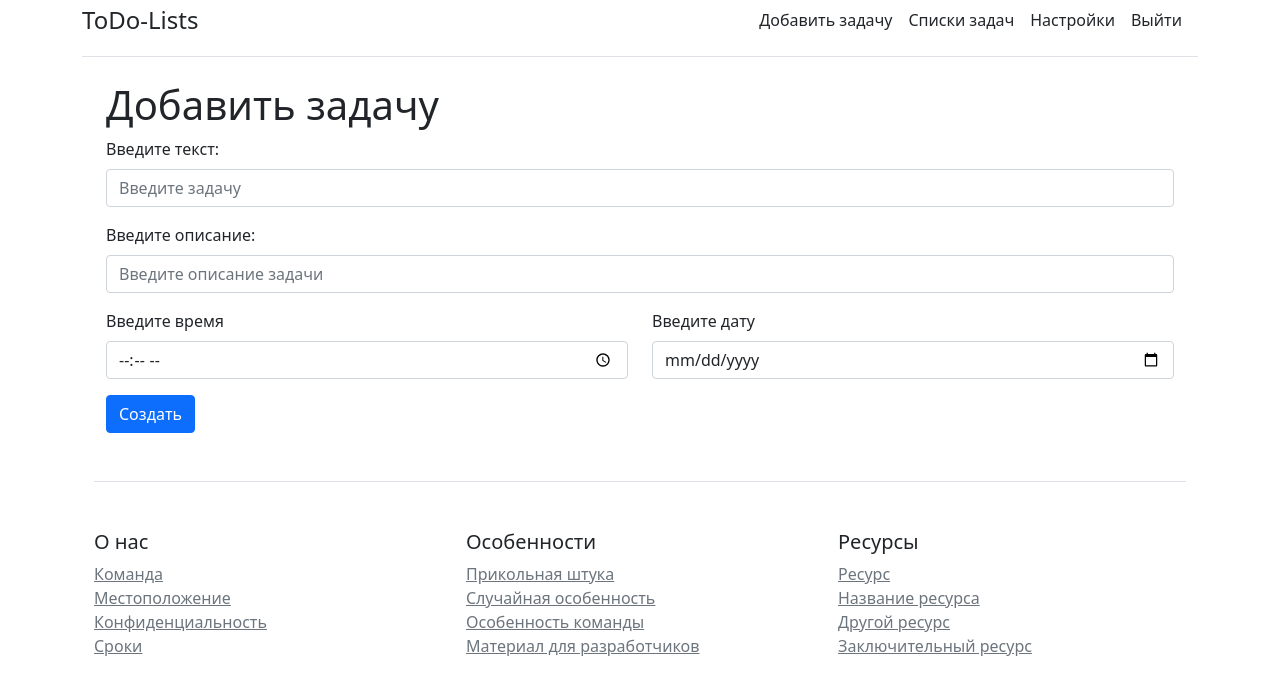
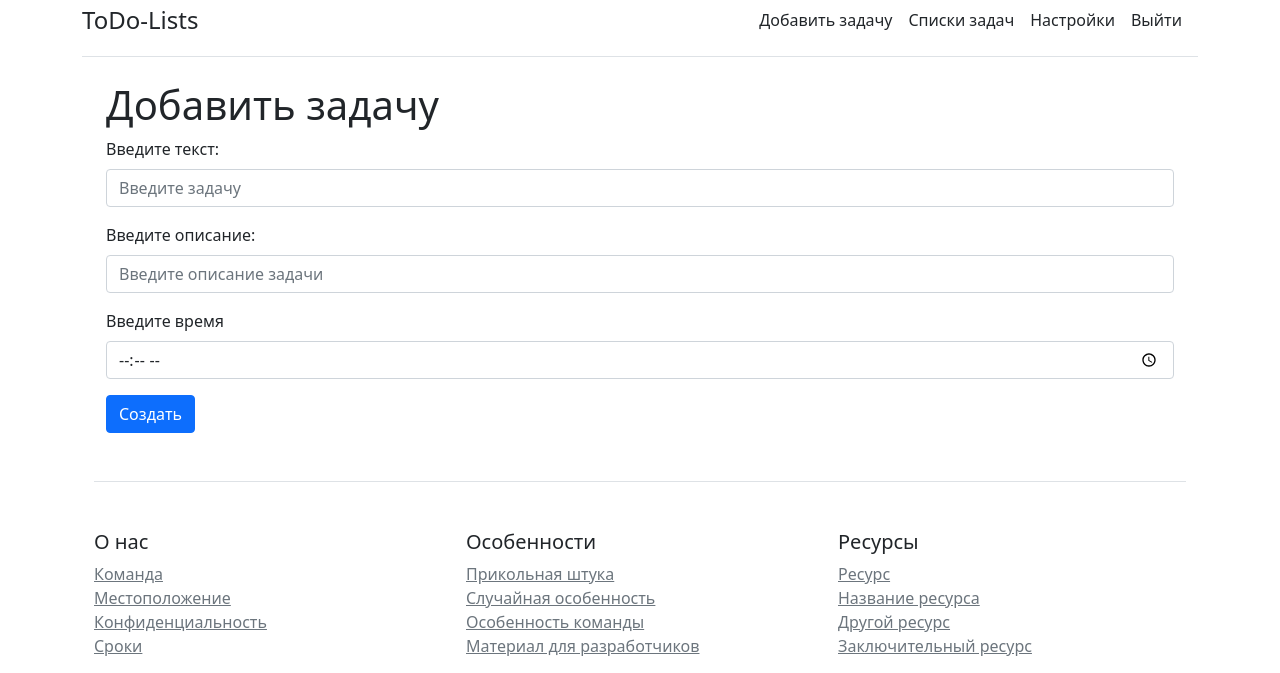
Before and after one commit to nvt-al/ToDo-bot, a Flask app: page /add_task in a window 1280 px wide. Shown: the top 673 px of the page. Run offline with Flask 3, Linux system fonts and the light colour scheme; the visitor is signed in with stand-in values (Sample User, id 1); parts of the project's set-up code (start-up, migrations or seed data) failed here and were passed over.

Commit message:
fix data

```diff
--- a/webapp/forms.py
+++ b/webapp/forms.py
@@ -1,5 +1,5 @@
 from flask_wtf import FlaskForm
-from wtforms import StringField, SubmitField, DateField, TimeField, SelectMultipleField
+from wtforms import DateField, SelectMultipleField, StringField, SubmitField, TimeField
 from wtforms.validators import DataRequired, Length, Optional, ValidationError
 
 
@@ -33,6 +33,4 @@ class TaskForm(FlaskForm):
             Length(min=1, max=500, message="Описание должно быть от 1 до 500 символов"),
         ],
     )
-
     to_time = TimeField("Введите время", format="%H:%M", validators=[Optional()])
-    to_date = DateField("Введите дату", format="%Y-%m-%d", validators=[DataRequired()])
--- a/webapp/models.py
+++ b/webapp/models.py
@@ -20,9 +20,6 @@ class TaskTemplates(Base):
     owner = db.Column(db.Integer, db.ForeignKey("user.id"), nullable=False)
     description = db.Column(db.Text)
     is_active = db.Column(db.Boolean, nullable=False, default=True)
-    to_date = db.Column(db.Date)
-    to_time = db.Column(db.Time)
-
 
     def __repr__(self):
         return "<Задача {} {}>".format(self.id, self.name)
@@ -35,7 +32,6 @@ class TaskTemplates(Base):
 
 class ToDoLists(Base):
     id = db.Column(db.Integer, primary_key=True)
-
     name = db.Column(db.String, nullable=False, unique=True)
 
     def __repr__(self):
@@ -48,7 +44,5 @@ class Tasks(Base):
     id_list = db.Column(db.Integer, db.ForeignKey("to_do_lists.id"), nullable=False)
     task_done = db.Column(db.Boolean, default=False)
 
-
     def __repr__(self):
-
         return "<Задача №{} из списка {}>".format(self.id_task, self.id_list)
--- a/webapp/templates/add_task.html
+++ b/webapp/templates/add_task.html
@@ -10,9 +10,6 @@
         <h1>Добавить задачу</h1>
 
         <form method="POST" action="/add_task" class="needs-validation" novalidate>
-
-
-
             <div class="mb-3">
                 {{ form.csrf_token }}
                 {{ form.name_task.label(class="form-label") }}
@@ -56,14 +53,6 @@
                         Пожалуйста, введите время.
                     </div>
                 </div>
-            <div class="col">
-                {{ form.csrf_token }}
-                {{ form.to_date.label(class="form-label") }}
-                {{ form.to_date(class="form-control", placeholder="Введите дату", required=True) }}
-                <div class="invalid-feedback">
-                    Пожалуйста, введите дату.
-                </div>
-            </div>
             </div>
 
             <button class="btn btn-primary" type="submit">Создать</button>
--- a/webapp/templates/index.html
+++ b/webapp/templates/index.html
@@ -38,8 +38,6 @@
                                         {% else %}
                                             <span class="badge bg-success">Завершено</span>
                                         {% endif %}
-              <a href="/update/{{task.id}}" class="btn btn-outline-secondary">Отметить</a>
-              <a href="/delete/{{task.id}}" class="btn btn-outline-success">Удалить</a>
                                     </div>
                                 </div>
                             </li>
--- a/webapp/views.py
+++ b/webapp/views.py
@@ -1,9 +1,8 @@
-from flask import Blueprint, render_template, url_for, redirect, flash, abort, request
-from flask_login import login_required, current_user
-from datetime import datetime
-from webapp.forms import TaskForm, CreateList
-from webapp.models import TaskTemplates, Tasks, ToDoLists, db
+from flask import Blueprint, abort, flash, redirect, render_template, request, url_for
+from flask_login import current_user, login_required
 
+from webapp.forms import CreateList, TaskForm
+from webapp.models import Tasks, TaskTemplates, ToDoLists, db
 
 tasks_bp = Blueprint("tasks", __name__)
 
@@ -11,9 +10,7 @@ tasks_bp = Blueprint("tasks", __name__)
 def create_task_list(form):
     selected_tasks = request.form.getlist("list_task")
     selected_tasks = [int(task_id) for task_id in selected_tasks]
-    selected_tasks = TaskTemplates.query.filter(
-        TaskTemplates.id.in_(selected_tasks)
-    ).all()
+    selected_tasks = TaskTemplates.query.filter(TaskTemplates.id.in_(selected_tasks)).all()
     name = ToDoLists(name=form.list_name.data)
     db.session.add(name)
     for task in selected_tasks:
@@ -24,11 +21,14 @@ def create_task_list(form):
 
 
 @tasks_bp.route("/", methods=["GET", "POST"])
-# @login_required  при добавлении ошибка c login
+# @login_required
 def index():
+    if not current_user.is_authenticated:
+        return redirect(url_for("user.login"))
     form = CreateList()
-    tasks = TaskTemplates.query.all()
-    # tasks = TaskTemplates.query.filter_by(owner=current_user.id).all()   при добавлении не видит user.id
+    # tasks = TaskTemplates.query.all()
+    if login_required:
+        tasks = TaskTemplates.query.filter_by(owner=current_user.id).all()
     if form.validate_on_submit():
         create_task_list(form)
         return redirect(url_for("tasks.index"))
@@ -36,30 +36,33 @@ def index():
 
 
 @tasks_bp.route("/lists", methods=["GET", "POST"])
-@login_required
+# @login_required
 def lists():
+    if not current_user.is_authenticated:
+        return redirect(url_for("user.login"))
     form = CreateList()
-    task_templates = TaskTemplates.query.filter_by(owner=current_user.id).all()
+    # task_templates = TaskTemplates.query.filter_by(owner=current_user.id).all()
+    task_templates = TaskTemplates.query.all()
     todo_lists = ToDoLists.query.all()
     # todo_lists = ToDoLists.query.filter_by(owner=current_user.id).all()            вместо owner что вставить?
     if form.validate_on_submit():
         create_task_list(form)
         return redirect(url_for("tasks.lists"))
-    return render_template(
-        "lists.html", task_templates=task_templates, todo_lists=todo_lists, form=form
-    )
+    return render_template("lists.html", task_templates=task_templates, todo_lists=todo_lists, form=form)
 
 
 @tasks_bp.route("/add_task", methods=["GET", "POST"])
 @login_required
 def add_task():
+    if not current_user.is_authenticated:
+        return redirect(url_for("user.login"))
     form = TaskForm()
     if form.validate_on_submit():
         new_task = TaskTemplates(
             name=form.name_task.data.capitalize(),
             description=form.description.data.capitalize(),
             owner=current_user.id,
-            is_active=False
+            is_active=False,
         )
         db.session.add(new_task)
         db.session.commit()
```
Lines whose indentation alone changed are shown as unchanged.
